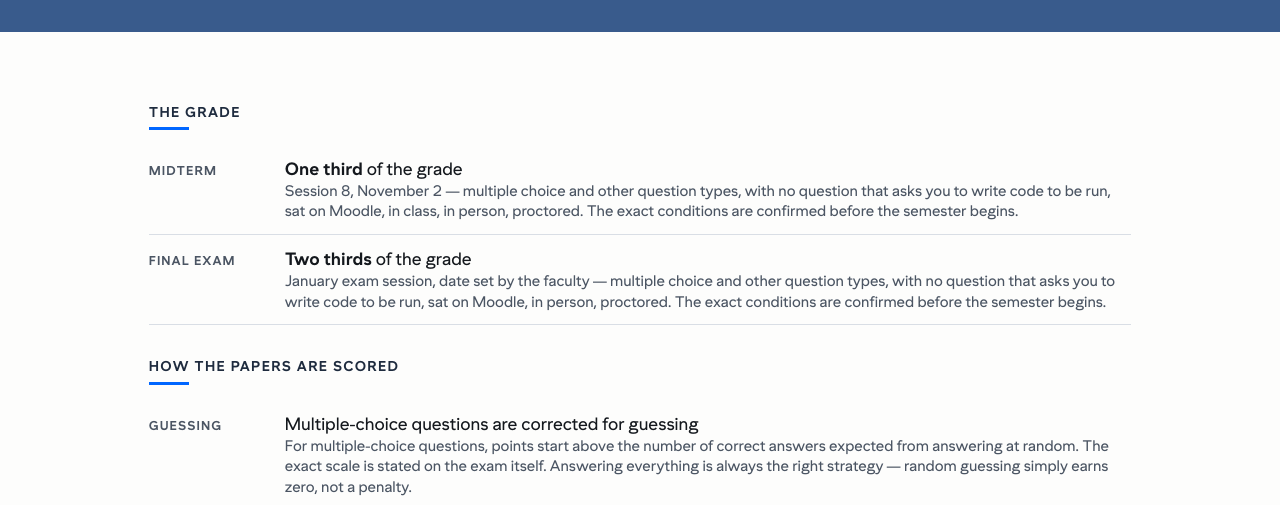
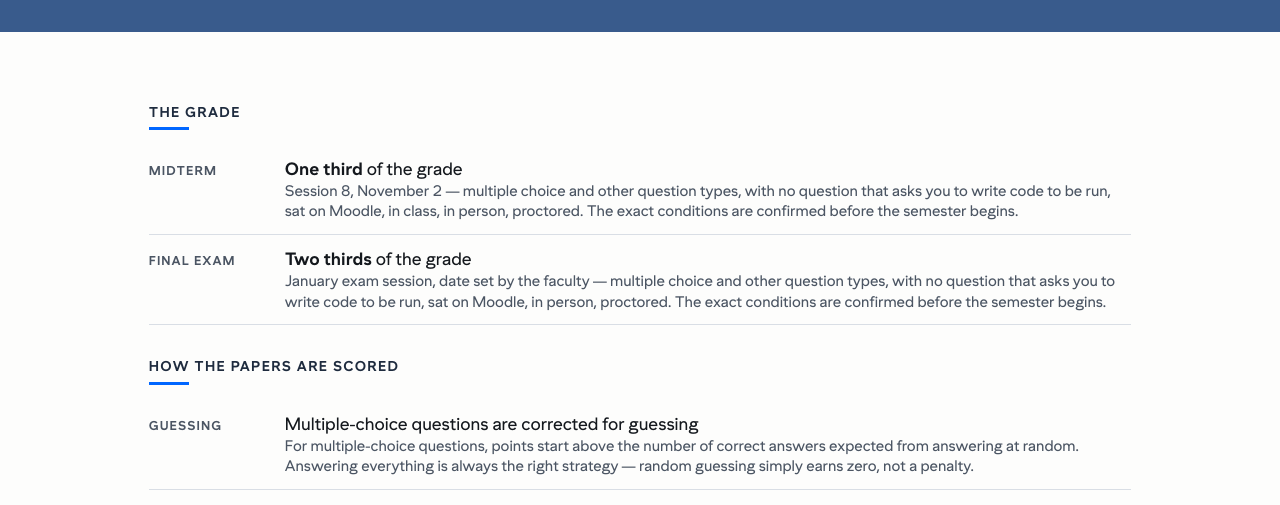
Before and after one commit to unil-dsap/unil-dsap.github.io, a plain HTML site: page assessment.html in a window 1280 px wide. Shown: the part 257-762 px from the top of the page. Drawn offline with Linux system fonts and the light colour scheme.

Commit message:
Remove 'the exact scale is stated on the exam' (Assessment page, session 7 slides)
Co-Authored-By: Claude Opus 5.5 <noreply@anthropic.com>

```diff
--- a/assessment.html
+++ b/assessment.html
@@ -32,7 +32,7 @@
       <div class="row">
         <dt>Guessing</dt>
         <dd>Multiple-choice questions are corrected for guessing
-            <span class="ms">For multiple-choice questions, points start above the number of correct answers expected from answering at random. The exact scale is stated on the exam itself. Answering everything is always the right strategy — random guessing simply earns zero, not a penalty.</span></dd>
+            <span class="ms">For multiple-choice questions, points start above the number of correct answers expected from answering at random. Answering everything is always the right strategy — random guessing simply earns zero, not a penalty.</span></dd>
       </div>
       <div class="row">
         <dt>What is tested</dt>
```
Also changed, not shown: materials/week-07/slides.html (+1 -1 lines), 1 other file.
